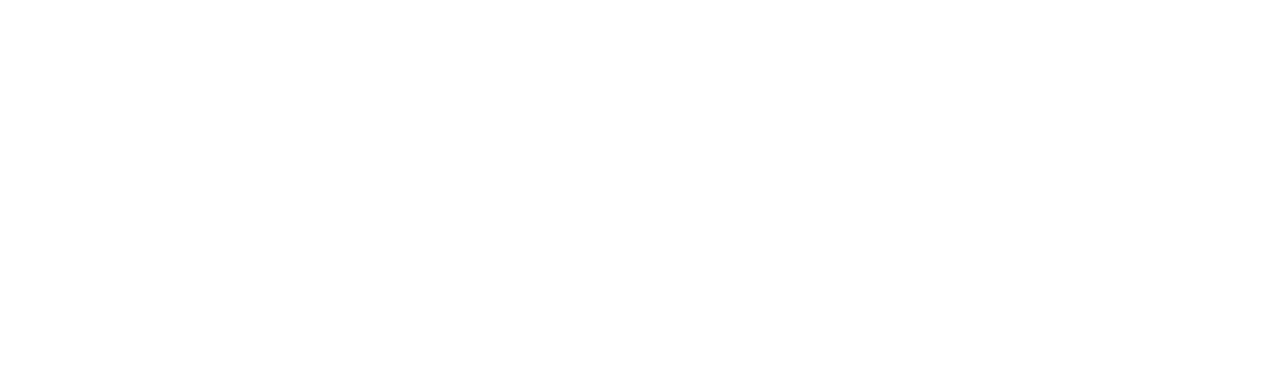
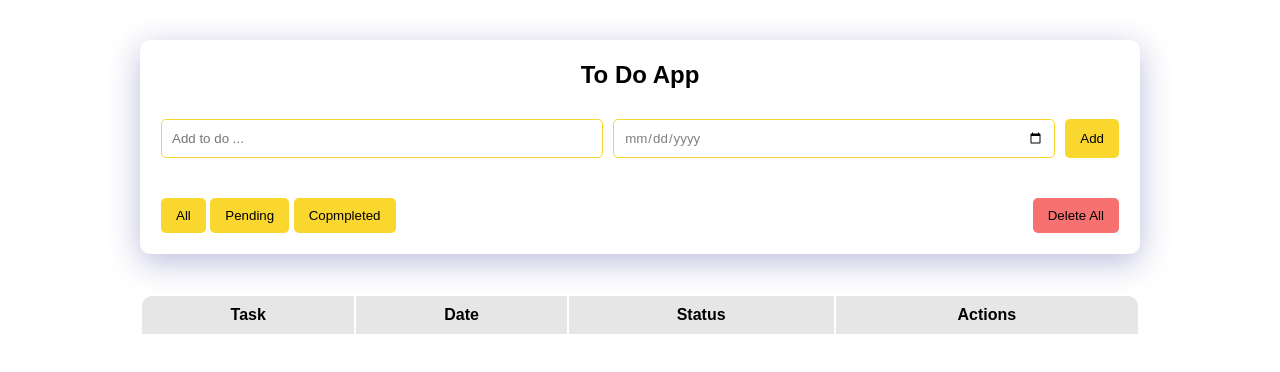
Before and after one commit to nazaninsnr/ToDoApp, a plain HTML site: page index.html in a window 1280 px wide. Drawn offline with Linux system fonts and the light colour scheme.

Commit message:
Implementation of HTML and CSS structure

```diff
--- a/css/style.css
+++ b/css/style.css
@@ -0,0 +1,123 @@
+:root {
+  --color-primary: #f9d72f;
+  --color-background: #e6e6e6;
+  --color-task: #f7f7f7;
+  --color-success: #36d39a;
+  --color--warning: #fbbe23;
+  --color-error: #f87171;
+}
+
+* {
+  padding: 0;
+  margin: 0;
+  box-sizing: border-box;
+  font-family: Arial, Helvetica, sans-serif;
+}
+
+body {
+  max-width: 1000px;
+  margin: auto;
+}
+
+.container {
+  width: 100%;
+  margin: 40px auto 40px;
+  padding: 20px;
+  display: flex;
+  flex-direction: column;
+  align-items: center;
+  border-radius: 10px;
+  border: 1px solid rgba(255, 255, 255, 0.18);
+  box-shadow: 0 8px 32px 0 rgba(31, 38, 135, 0.3);
+}
+
+h1 {
+  font-size: 1.5rem;
+  margin-bottom: 30px;
+}
+
+.input-section {
+  width: 100%;
+  display: flex;
+  justify-content: space-between;
+  margin-bottom: 40px;
+}
+
+.input-section input {
+  margin-right: 10px;
+  width: 100%;
+  border: var(--color-primary) 1px solid;
+  border-radius: 5px;
+  padding: 10px;
+  color: grey;
+}
+
+.input-section input:focus {
+  outline: none;
+  border-width: 2px;
+}
+
+button {
+  background-color: var(--color-primary);
+  border: none;
+  cursor: pointer;
+  padding: 10px 15px;
+  border-radius: 5px;
+}
+
+button:hover {
+  opacity: 0.8;
+}
+
+.todo-operator {
+  width: 100%;
+  display: flex;
+  justify-content: space-between;
+}
+
+#delete-all-button {
+  background-color: var(--color-error);
+}
+
+table {
+  width: 100%;
+}
+
+thead {
+  background-color: var(--color-background);
+}
+
+thead th {
+  padding: 10px;
+}
+
+thead th:first-child {
+  border-top-left-radius: 10px;
+}
+
+thead th:last-child {
+  border-top-right-radius: 10px;
+}
+
+tbody td {
+  background-color: var(--color-task);
+  padding: 5px 10px;
+  text-align: center;
+}
+
+tbody td button {
+  padding: 4px 8px;
+  margin: 2px 5px;
+}
+
+tbody td button:nth-child(1) {
+  background-color: var(--color--warning);
+}
+
+tbody td button:nth-child(2) {
+  background-color: var(--color-success);
+}
+
+tbody td button:nth-child(3) {
+  background-color: var(--color-error);
+}
--- a/index.html
+++ b/index.html
@@ -7,6 +7,35 @@
     <link rel="stylesheet" href="css/style.css" />
   </head>
   <body>
+    <div class="container">
+      <h1>To Do App</h1>
+      <div class="input-section">
+        <input type="text" placeholder="Add to do ..." id="task-input" />
+        <input type="date" id="date-input" />
+        <button id="add-button">Add</button>
+      </div>
+      <div class="todo-operator">
+        <div>
+          <button class="filter-todo">All</button>
+          <button class="filter-todo">Pending</button>
+          <button class="filter-todo">Copmpleted</button>
+        </div>
+        <button id="delete-all-button">Delete All</button>
+      </div>
+    </div>
+    <div class="table">
+      <table>
+        <thead>
+          <tr>
+            <th>Task</th>
+            <th>Date</th>
+            <th>Status</th>
+            <th>Actions</th>
+          </tr>
+        </thead>
+        <tbody></tbody>
+      </table>
+    </div>
     <script src="js/app.js"></script>
   </body>
 </html>
```
